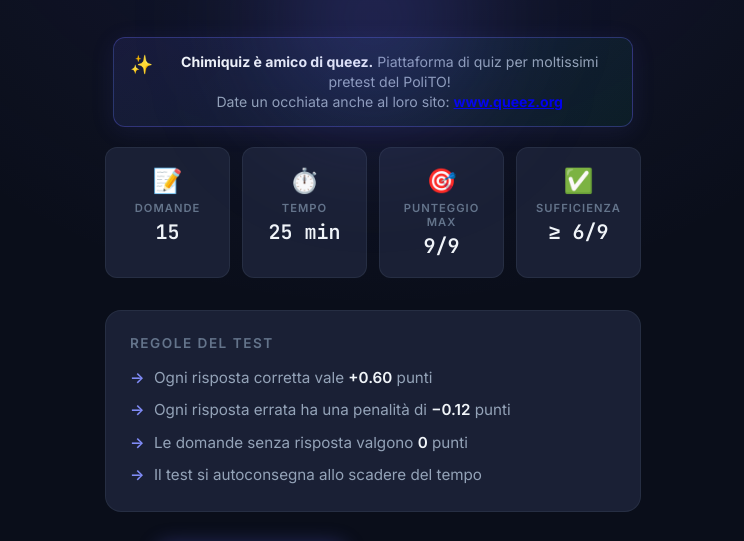
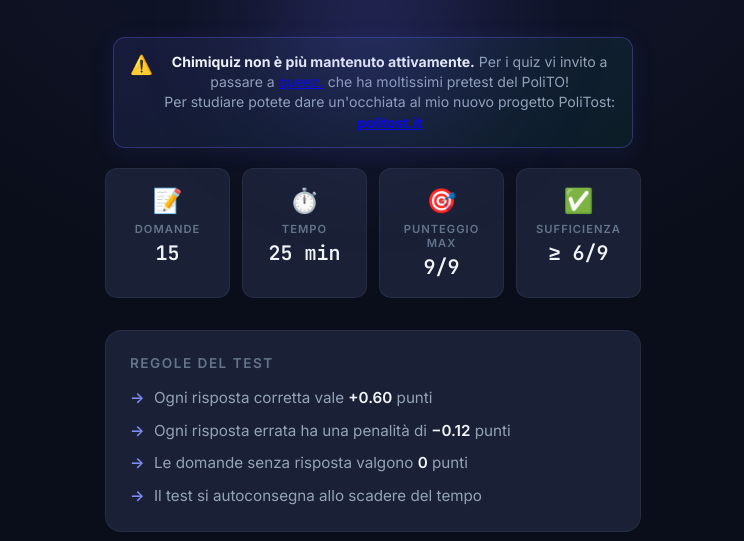
Before and after one commit to SuperTost100/chimiquiz, a plain HTML site: page index.html in a window 1280 px wide. Shown: the part 213-754 px from the top of the page, without its empty margins (267-1011 px from the left). Drawn offline with nearby package versions, Linux system fonts and the light colour scheme; no server answers.

Commit message:
Revise news banner content and icon (#35)
* Revise news banner content and icon

Updated the news banner to reflect changes in Chimiquiz support and introduced a new project link.

* Update Chimiquiz maintenance notice in index.html

```diff
--- a/index.html
+++ b/index.html
@@ -130,9 +130,9 @@
         <p class="tagline">Simulazione Test di Chimica</p>
 
         <div class="news-banner" role="status">
-          <span class="news-banner-icon" aria-hidden="true">✨</span>
+          <span class="news-banner-icon" aria-hidden="true">⚠️</span>
           <p>
-            <strong>Chimiquiz è amico di queez.</strong> Piattaforma di quiz per moltissimi pretest del PoliTO!<br>Date un occhiata anche al loro sito: <strong><a href="https://queez.org" target="_blank" rel="noopener">www.queez.org</a></strong>
+            <strong>Chimiquiz non è più mantenuto attivamente.</strong> Per i quiz vi invito a passare a <a href="https://queez.org" target="_blank" rel="noopener">queez.</a> che ha moltissimi pretest del PoliTO!<br>Per studiare potete dare un'occhiata al mio nuovo progetto PoliTost: <strong><a href="https://politost.it" target="_blank" rel="noopener">politost.it</a></strong>
           </p>
         </div>
 
```
